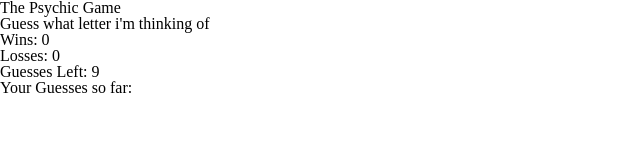
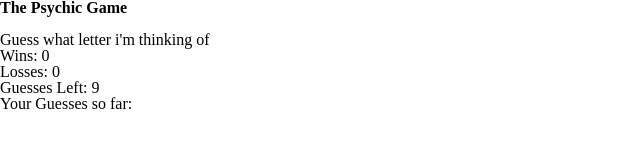
Before and after one commit to na995909/Psychic-Game, a plain HTML site: page index.html in a window 1280 px wide. Shown: the whole page, without its empty margins (0-640 px from the left). Drawn offline with Linux system fonts and the light colour scheme.

Commit message:
initial changes

```diff
--- a/index.html
+++ b/index.html
@@ -3,10 +3,12 @@
 <head>
 	<title>Psychic Game</title>
 	<link rel="stylesheet" type="text/css" href="assets/css/reset.css">
+
 	<script src="assets/javascript/game.js"></script>
 </head>
 <body>
-	<h1>The Psychic Game</h1>
+	<h1 style="font-weight: bold">The Psychic Game</h1><br>
+
 	 <div id="game">
 	 	<p> Guess what letter i'm thinking of</p>
 	 	<p> Wins: <span id="wins"></span> </p>
```
Also changed, not shown: assets/images/Fun-and-Easy-Psychic-Games.png (added), 2 other files.
